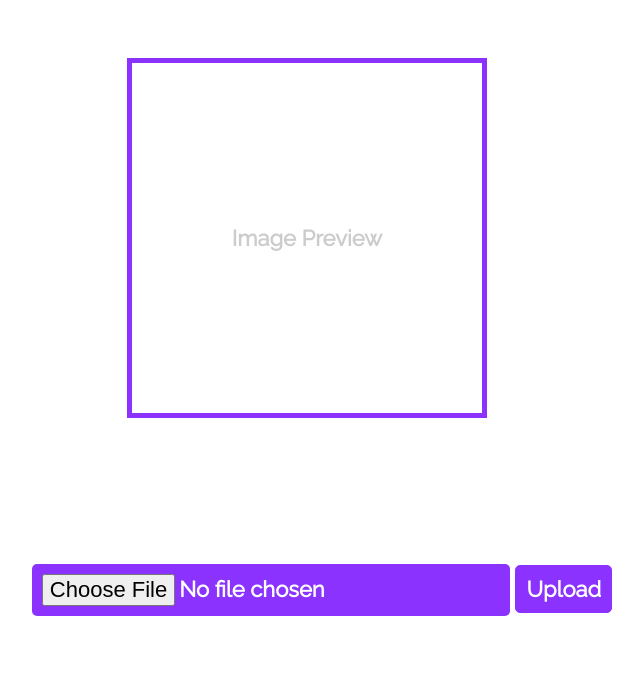
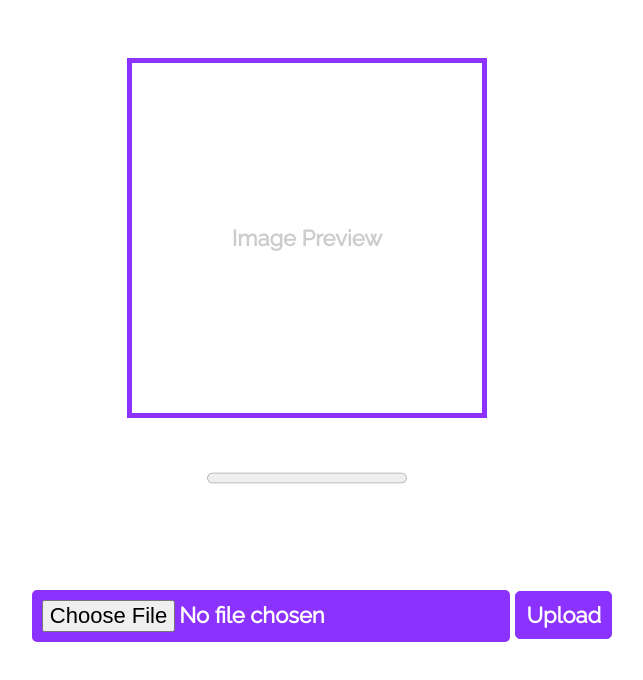
Before and after one commit to psushi/WhatsTheirFace, a plain HTML site: page public/upload.html in a window 1280 px wide. Both pictures are taken after a click on the button "Upload". Shown: the part 134-814 px from the top of the page, without its empty margins (333-976 px from the left). Drawn offline with Linux system fonts and the light colour scheme.

Commit message:
added progress bar

```diff
--- a/public/scripts/upload.js
+++ b/public/scripts/upload.js
@@ -1,15 +1,23 @@
 function upload() {
-    var image = document.getElementById("image").files[0];
+    document.getElementById("progressBar").style.display="inline-block";
+    var image = document.getElementById("inpFile").files[0];
 
     var imagename=image.name;
     var storageRef= firebase.storage().ref('images/'+imagename);
+    var progressBar = document.getElementById("progressBar");
 
     var uploadTask = storageRef.put(image);
+
     uploadTask.on('state_changed',function(snapshot){
         //observe state change events such as progress, pause , resume
         //get task progress by including the number of bytes uploaded
+
         var progress=(snapshot.bytesTransferred/snapshot.totalBytes)*100;
         console.log("upload is" + progress + " done.");
+
+        progressBar.setAttribute("value",Math.round(progress));
+
+
     },function (error) {
         console.log(error.message);
     }, function () {
@@ -32,6 +40,8 @@ function upload() {
     const previewDefaultTex = previewContainer.querySelector(".image-preview__default-text");
 
     inpFile.addEventListener("change" , function() {
+
+        document.getElementById("progressBar").setAttribute("value","0")
         const file = this.files[0];
         if(file) {
             const reader = new FileReader();
--- a/public/styling/upload.css
+++ b/public/styling/upload.css
@@ -88,8 +88,13 @@ button, input {
 
 }
 
-.inpFile {
+#progressBar {
+    width: 200px;
+    display: none;
 
+}
+
+.progressContainer {
     text-align: center;
 
 }
--- a/public/upload.html
+++ b/public/upload.html
@@ -39,10 +39,13 @@
     </div>
     <br>
 
+    <div class="progressContainer">
+        <progress id="progressBar" value="0" max="100">0</progress>
+    </div>
+
     <div class="upload-image">
         <input class="inpFile" type="file" name="inpFile" id="inpFile" style="margin-left: 30px;">
-        <button id="upload_button" type="button" onclick="upload()"> Upload</button>
-
+        <button id="upload_button" type="button" onclick="upload()">Upload</button>
     </div>
 
 
```
